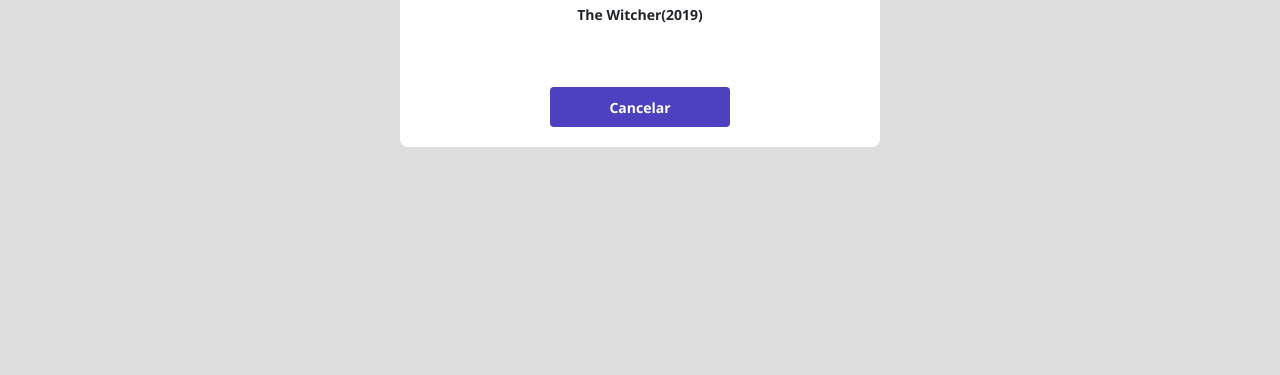
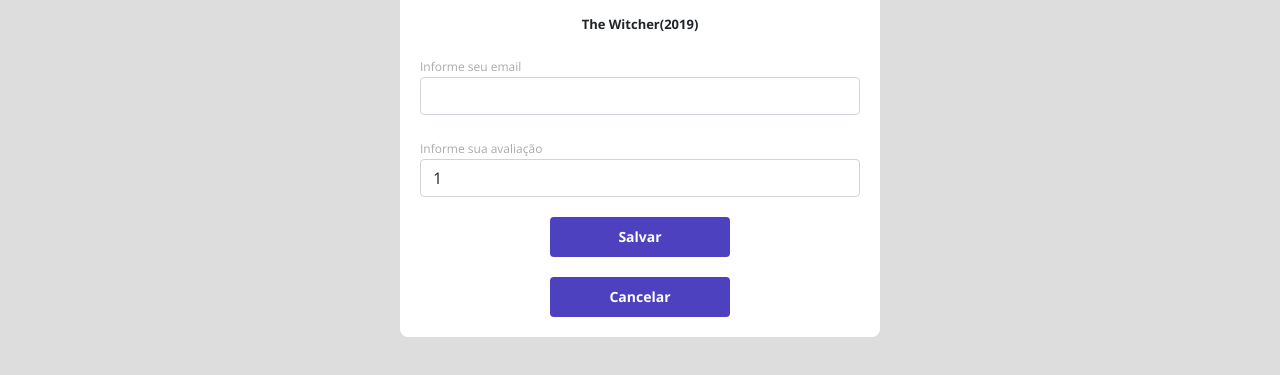
Before and after one commit to luiz-eduardo-rosa/dsmovie, a plain HTML site: page form.html in a window 1280 px wide. Shown: the part 463-838 px from the top of the page. Before the commit the page ends 800 px from the top, so only its background shows below. Drawn offline with nearby package versions, Linux system fonts and the light colour scheme.

Commit message:
Formulário PARTE 2

```diff
--- a/css/styles.css
+++ b/css/styles.css
@@ -5,6 +5,7 @@
     --text-gray: #4a4a4a;
     --color-primary: #4D41C0;
     --white: #fff;
+    --text-light-gray: #aaa;
 }
 
 * {
@@ -100,9 +101,47 @@ a, a:hover {
     align-items: center;
     justify-content: center;
     border-radius: 4px;
+    border: 0;
 }
 
 .dsmovie-form-container {
     padding: 40px 0;
     max-width: 480px;
 }
+
+.dsmovie-form-description{
+    background-color: var(--white);
+    padding: 20px;
+    display: flex;
+    flex-direction: column;
+    align-items: center;
+    border-radius: 0 0 8px 8px;
+}
+
+.dsmovie-form {
+    width: 100%;
+
+}
+
+.dsmovie-form-description h3 {
+    font-size: 13px;
+    font-weight: 700;
+    margin-bottom: 20px;
+}
+
+.dsmovie-form-group {
+    margin-bottom: 20px;
+}
+
+.dsmovie-form-group label {
+    font-size: 12px;
+    color: var(--text-light-gray);
+}
+
+.dsmovie-form-btn-container {
+    height: 100px;
+    display: flex;
+    flex-direction: column;
+    align-items: center;
+    justify-content: space-between;
+}
--- a/form.html
+++ b/form.html
@@ -31,9 +31,34 @@
                 <div>
                     <div class="dsmovie-card">
                         <img src="https://www.themoviedb.org/t/p/w533_and_h300_bestv2/jBJWaqoSCiARWtfV0GlqHrcdidd.jpg" alt="The Witcher(2019)">
-                        <div class="dsmovie-card-description">
+                        <div class="dsmovie-form-description">
                         <h3>The Witcher(2019)</h3>
-                        <a class ="dsmovie-btn" href="index.html">Cancelar</a>
+                        <form class="dsmovie-form">
+                            <div class="form-group dsmovie-form-group" >
+                                <label for="email">Informe seu email</label>
+                                <input class="form-control" type="email" id="email">
+                            </div>
+
+                            <div class="form=group dsmovie-form-group">
+                                <label for="score">Informe sua avaliação</label>
+                                <select class="form-control" name="score" id="score">
+                                    <option value="1">1</option>
+                                    <option value="2">2</option>
+                                    <option value="3">3</option>
+                                    <option value="4">4</option>
+                                    <option value="5">5</option>
+
+                                </select>
+                            </div>
+
+                            <div class="dsmovie-form-btn-container">
+                                <button  class ="dsmovie-btn" type="submit">Salvar</button>
+                                <a class ="dsmovie-btn" href="index.html">Cancelar</a>
+
+                            </div>
+
+                        </form>
+
                         </div>
                     </div>
 
```
